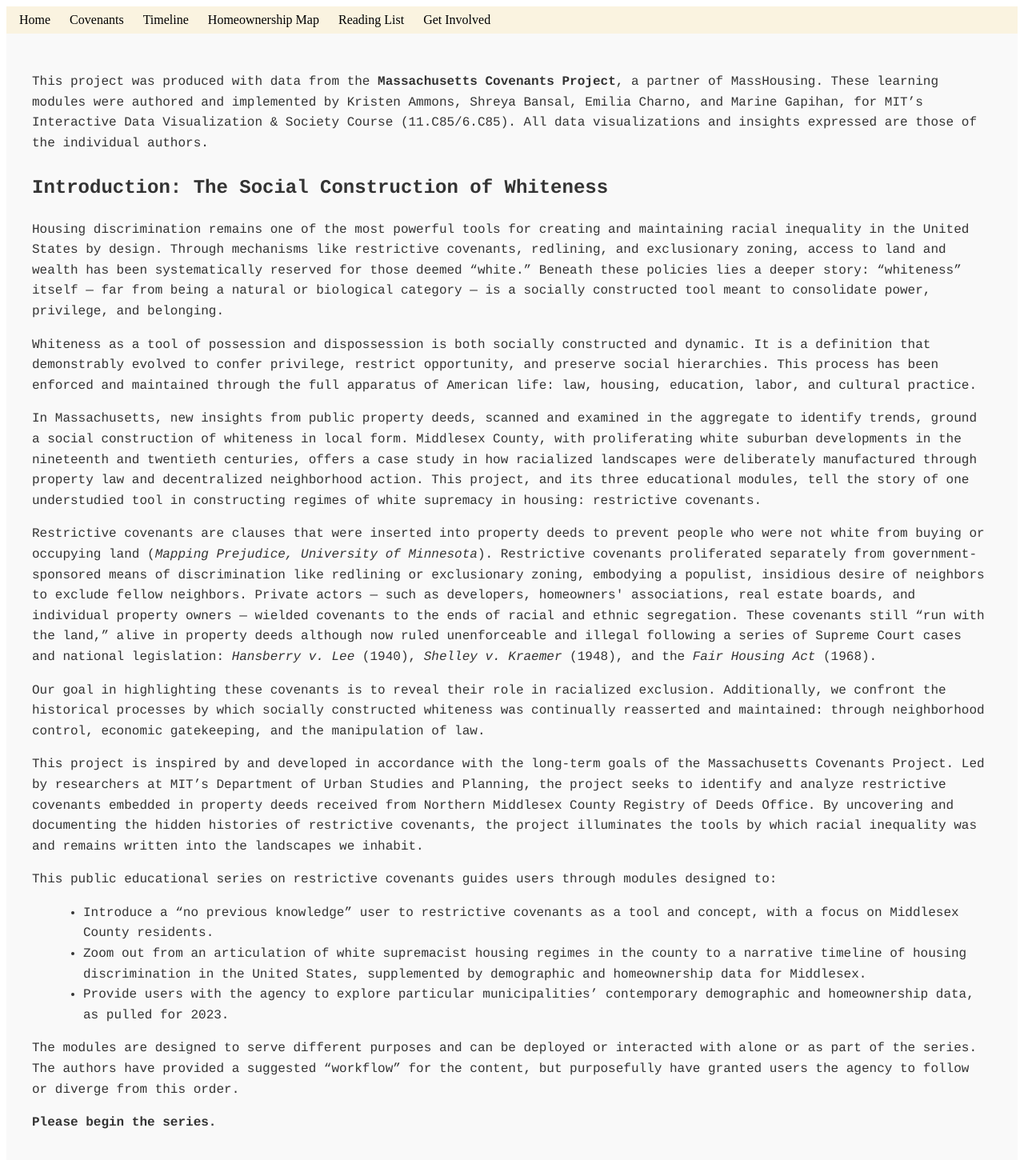
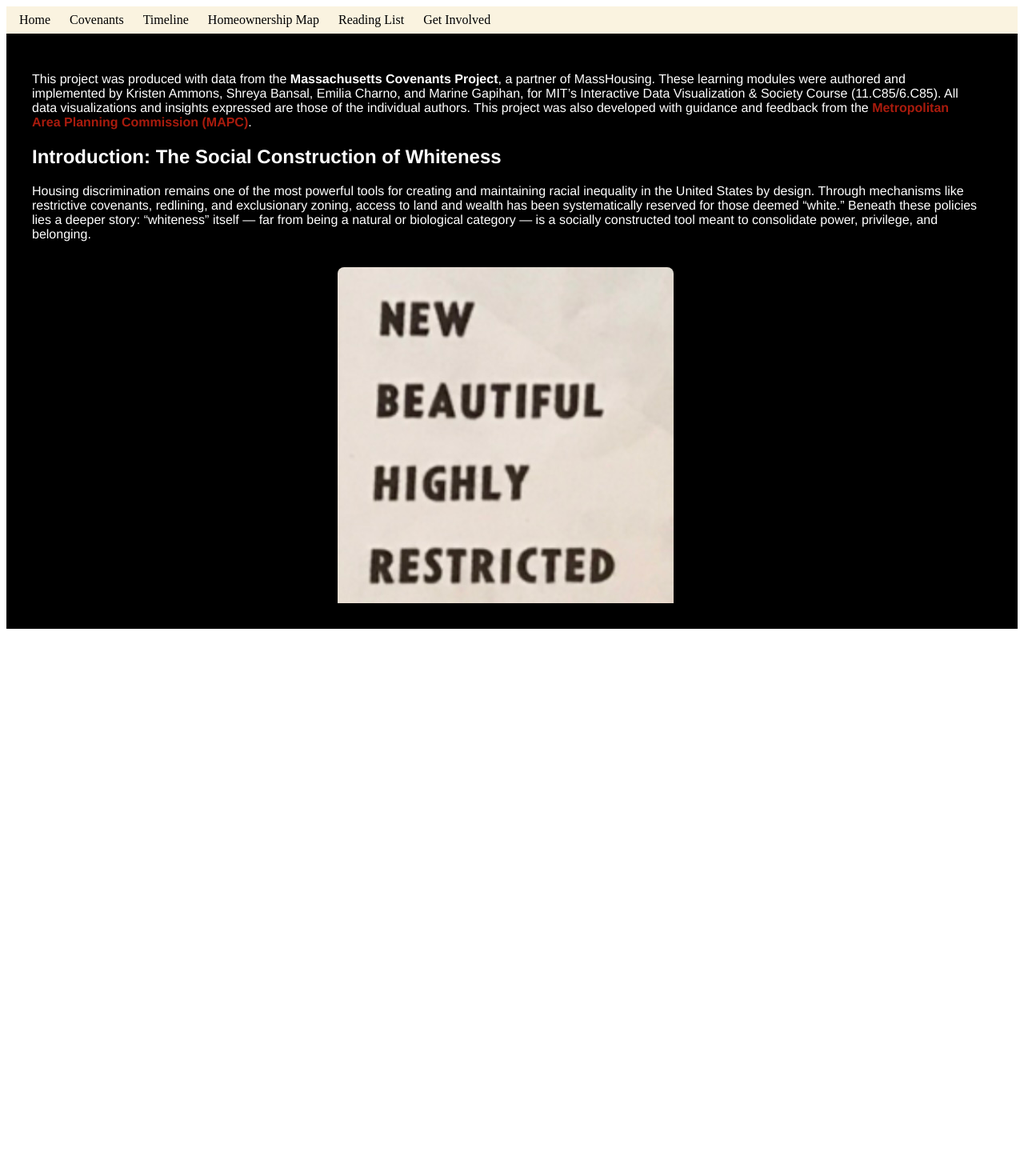
Before and after one commit to kjammons/FP_HOME, a SvelteKit app: page /start_here in a window 1280 px wide. Shown: the top 1450 px of the page at 80% size. After the commit the page ends 800 px from the top, so only its background shows below. Built offline with nearby package versions, Linux system fonts and the light colour scheme.

Commit message:
updates to start here (including images added) and reading list styling

```diff
--- a/src/routes/reading_list/+page.svelte
+++ b/src/routes/reading_list/+page.svelte
@@ -3,7 +3,7 @@
 <style>
     /* General page styling */
     body {
-        font-family: 'Courier', monospace; /* Changed font to Courier */
+        font-family: 'Helvetica', sans-serif; /* Set font to Helvetica */
         line-height: 1.6;
         margin: 0;
         padding: 0;
@@ -19,7 +19,7 @@
         background: #fff;
         border-radius: 10px;
         box-shadow: 0 4px 8px rgba(0, 0, 0, 0.1);
-        font-family: 'Courier', monospace; /* Ensure container uses Courier font */
+        font-family: 'Helvetica', sans-serif; /* Ensure container uses Helvetica */
     }
 
     /* Title styling */
@@ -28,7 +28,8 @@
         font-weight: bold;
         text-align: center;
         margin-bottom: 20px;
-        color: red; /* Added a blue color for the title */
+        color: #A91B0D; /* Changed title color to blue */
+        font-family: 'Helvetica', sans-serif; /* Ensure title uses Helvetica */
     }
 
     /* Description styling */
@@ -37,12 +38,14 @@
         margin-bottom: 30px;
         text-align: center;
         color: #555;
+        font-family: 'Helvetica', sans-serif; /* Ensure description uses Helvetica */
     }
 
     /* List styling */
     ul {
         list-style: none;
         padding: 0;
+        font-family: 'Helvetica', sans-serif; /* Ensure list uses Helvetica */
     }
 
     li {
@@ -52,6 +55,7 @@
         border-radius: 8px;
         background-color: #fdfdfd;
         transition: transform 0.2s, box-shadow 0.2s; /* Added hover animation */
+        font-family: 'Helvetica', sans-serif; /* Ensure list items use Helvetica */
     }
 
     li:hover {
@@ -59,16 +63,17 @@
         box-shadow: 0 4px 10px rgba(0, 0, 0, 0.15); /* Added shadow on hover */
     }
 
+    /* Link styling */
     a {
+        color: #A91B0D; /* Updated link color */
         text-decoration: none;
-        color: red;
         font-weight: bold;
-        font-size: 1.1rem; /* Slightly larger font size for links */
+        font-family: 'Helvetica', sans-serif; /* Ensure links use Helvetica */
     }
 
     a:hover {
-        color: red;
         text-decoration: underline;
+        color: #FF5733; /* Optional hover color for better interactivity */
     }
 
     /* Responsive design */
--- a/src/routes/start_here/+page.svelte
+++ b/src/routes/start_here/+page.svelte
@@ -1,7 +1,7 @@
 <main class="covenants-content">
-    <div>
+  <div class="scrollable-content">
     <p>
-        This project was produced with data from the <strong>Massachusetts Covenants Project</strong>, a partner of MassHousing. These learning modules were authored and implemented by Kristen Ammons, Shreya Bansal, Emilia Charno, and Marine Gapihan, for MIT’s Interactive Data Visualization & Society Course (11.C85/6.C85). All data visualizations and insights expressed are those of the individual authors.
+      This project was produced with data from the <strong>Massachusetts Covenants Project</strong>, a partner of MassHousing. These learning modules were authored and implemented by Kristen Ammons, Shreya Bansal, Emilia Charno, and Marine Gapihan, for MIT’s Interactive Data Visualization & Society Course (11.C85/6.C85). All data visualizations and insights expressed are those of the individual authors. This project was also developed with guidance and feedback from the <a href="https://www.mapc.org" target="_blank" rel="noopener noreferrer">Metropolitan Area Planning Commission (MAPC)</a>.
     </p>
 
     <h2>Introduction: The Social Construction of Whiteness</h2>
@@ -9,6 +9,12 @@
     <p>
       Housing discrimination remains one of the most powerful tools for creating and maintaining racial inequality in the United States by design. Through mechanisms like restrictive covenants, redlining, and exclusionary zoning, access to land and wealth has been systematically reserved for those deemed “white.” Beneath these policies lies a deeper story: “whiteness” itself — far from being a natural or biological category — is a socially constructed tool meant to consolidate power, privilege, and belonging.
     </p>
+
+    <!-- First Image -->
+    <div class="image-container">
+      <img src="/images/start_here_1.jpg" alt="Historical housing discrimination" class="small-img" />
+      <p class="image-caption">Figure 1: Restriction as a means of housing appeal. Source: 11.C85/6.C85 Course.</p>
+    </div>
 
     <p>
       Whiteness as a tool of possession and dispossession is both socially constructed and dynamic. It is a definition that demonstrably evolved to confer privilege, restrict opportunity, and preserve social hierarchies. This process has been enforced and maintained through the full apparatus of American life: law, housing, education, labor, and cultural practice.
@@ -18,6 +24,12 @@
       In Massachusetts, new insights from public property deeds, scanned and examined in the aggregate to identify trends, ground a social construction of whiteness in local form. Middlesex County, with proliferating white suburban developments in the nineteenth and twentieth centuries, offers a case study in how racialized landscapes were deliberately manufactured through property law and decentralized neighborhood action. This project, and its three educational modules, tell the story of one understudied tool in constructing regimes of white supremacy in housing: restrictive covenants.
     </p>
 
+    <!-- Second Image -->
+    <div class="image-container">
+      <img src="/images/start_here_2.jpg" alt="Restrictive covenants in property deeds" />
+      <p class="image-caption">Figure 2: Identified restrictive covenant in property deed (1940). Source: Massachusetts Covenants Project.</p>
+    </div>
+
     <p>
       Restrictive covenants are clauses that were inserted into property deeds to prevent people who were not white from buying or occupying land (<em>Mapping Prejudice, University of Minnesota</em>). Restrictive covenants proliferated separately from government-sponsored means of discrimination like redlining or exclusionary zoning, embodying a populist, insidious desire of neighbors to exclude fellow neighbors. Private actors — such as developers, homeowners' associations, real estate boards, and individual property owners — wielded covenants to the ends of racial and ethnic segregation. These covenants still “run with the land,” alive in property deeds although now ruled unenforceable and illegal following a series of Supreme Court cases and national legislation: <em>Hansberry v. Lee</em> (1940), <em>Shelley v. Kraemer</em> (1948), and the <em>Fair Housing Act</em> (1968).
     </p>
@@ -25,46 +37,58 @@
     <p>
       Our goal in highlighting these covenants is to reveal their role in racialized exclusion. Additionally, we confront the historical processes by which socially constructed whiteness was continually reasserted and maintained: through neighborhood control, economic gatekeeping, and the manipulation of law.
     </p>
-
-      <p>
-        This project is inspired by and developed in accordance with the long-term goals of the Massachusetts Covenants Project. Led by researchers at MIT’s Department of Urban Studies and Planning, the project seeks to identify and analyze restrictive covenants embedded in property deeds received from Northern Middlesex County Registry of Deeds Office. By uncovering and documenting the hidden histories of restrictive covenants, the project illuminates the tools by which racial inequality was and remains written into the landscapes we inhabit.
-      </p>
-
-      <p>
-        This public educational series on restrictive covenants guides users through modules designed to:
-      </p>
-
-      <ul>
-        <li>Introduce a “no previous knowledge” user to restrictive covenants as a tool and concept, with a focus on Middlesex County residents.</li>
-        <li>Zoom out from an articulation of white supremacist housing regimes in the county to a narrative timeline of housing discrimination in the United States, supplemented by demographic and homeownership data for Middlesex.</li>
-        <li>Provide users with the agency to explore particular municipalities’ contemporary demographic and homeownership data, as pulled for 2023.</li>
-      </ul>
-
-      <p>
-        The modules are designed to serve different purposes and can be deployed or interacted with alone or as part of the series. The authors have provided a suggested “workflow” for the content, but purposefully have granted users the agency to follow or diverge from this order.
-      </p>
-
-      <p><strong>Please begin the series.</strong></p>
   </div>
 </main>
 
 <style>
   .covenants-content {
-      font-family: 'Courier', monospace;
-      line-height: 1.6;
-      margin: 0;
+    font-family: "Helvetica", sans-serif;
+    background-color: black;
+    color: white;
     padding: 2rem;
-      background-color: #f9f9f9;
-      color: #333;
+    overflow: hidden;
   }
 
-    .covenants-content h2 {
-      margin-top: 1.5rem;
-      font-size: 1.5rem;
+  .scrollable-content {
+    max-height: 85vh;
+    overflow-y: auto;
+    padding-right: 1rem;
   }
 
-    .covenants-content ul {
-      margin-left: 1.5rem;
-      list-style-type: disc;
+  /* Image container styling */
+  .image-container {
+    margin: 2rem 0;
+    text-align: center;
+  }
+
+  .image-container img {
+    max-width: 100%;
+    height: auto;
+    border-radius: 8px;
+    box-shadow: 0 4px 8px rgba(0, 0, 0, 0.5);
+  }
+
+  .small-img {
+    max-width: 60%;
+    display: block;
+    margin: 0 auto;
+  }
+
+  .image-caption {
+    font-size: 0.9rem;
+    color: #ccc;
+    margin-top: 0.5rem;
+  }
+
+  /* Link styling */
+  a {
+    color: #A91B0D;
+    text-decoration: none;
+    font-weight: bold;
+  }
+
+  a:hover {
+    text-decoration: underline;
+    color: #FF5733;
   }
 </style>
```
Also changed, not shown: static/images/start_here_1.jpg (added), static/images/start_here_2.jpg (added). Lines whose indentation alone changed are shown as unchanged.
